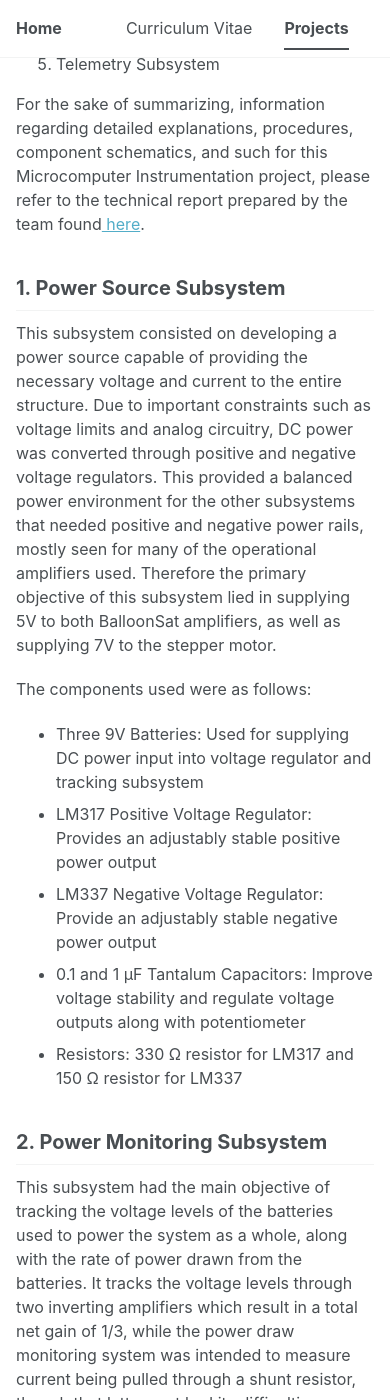
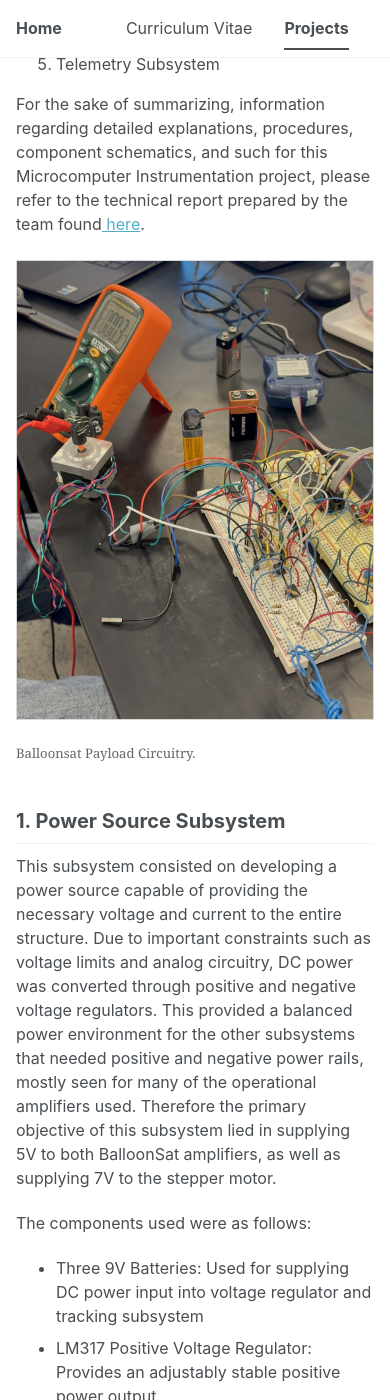
Before and after one commit to kikeamaya/kikeamaya.github.io, a Jekyll site: the page built from _portfolio/balloonsat.html, in a window 390 px wide and 1400 px high, scrolled down 813 px. Built offline with Jekyll 4.4.1, drawn with Linux system fonts in a browser that asks for light colours; a style sheet for code colours, icons or effects is not loaded; some of the changed text lies outside the part shown.

Commit message:
Balloonsat project page image imports, formatting, scss file created and html project file adjustments.

```diff
--- a/_portfolio/balloonsat.html
+++ b/_portfolio/balloonsat.html
@@ -33,6 +33,18 @@ this Microcomputer Instrumentation project, please refer to the technical report
 by the team found<a href="{{ '/files/EP391-Final-Project-Report.pdf' | relative_url }}" target="_blank" rel="noopener noreferrer"> here</a>.
 </p>
 
+<div class="balloonsat-gallery">
+    <figure class="balloonsat-gallery__objective">
+        <img
+        src="{{ '/images/EP_391_Project/EP391_Picture.jpeg' | relative_url }}"
+        alt="Finished BalloonSat Payload"
+        loading="lazy">
+        <figcaption>Balloonsat Payload Circuitry.
+        </figcaption>
+    </figure>
+
+</div>
+
 <h2> 1. Power Source Subsystem</h2>
 
 <p>
@@ -54,13 +66,35 @@ Therefore the primary objective of this subsystem lied in supplying 5V to both B
     <li> Resistors: 330 Ω resistor for LM317 and 150 Ω resistor for LM337</li>
 </ul>
 
+<div class="balloonsat-gallery balloonsat-gallery--two">
+    <figure class="balloonsat-gallery__subsystem balloonsat-gallery__subsystem--diagram">
+        <img
+        src="{{ '/images/EP_391_Project/LM317_Voltage_Regulator_Schematic.png' | relative_url }}"
+        alt="LM317 Voltage Regulator Schematics"
+        loading="lazy">
+        <figcaption>Positive Voltage Regulator
+        </figcaption>
+
+    </figure>
+
+    <figure class="balloonsat-gallery__subsystem balloonsat-gallery__subsystem--diagram">
+        <img
+        src="{{ '/images/EP_391_Project/LM337_Voltage_Regulator_Schematic.png' | relative_url }}"
+        alt="LM337 Voltage Regulator Schematics"
+        loading="lazy">
+        <figcaption>Negative Voltage Regulator
+        </figcaption>
+
+    </figure>
+</div>
+
 
 <h2> 2. Power Monitoring Subsystem</h2>
 
 <p>
 This subsystem had the main objective of tracking the voltage levels of the batteries used to power the system as a whole,
 along with the rate of power drawn from the batteries. It tracks the voltage levels through two inverting amplifiers
-which result in a total net gain of 1/3, while the power draw monitoring system was intended to measure current being
+which result in a total net gain of -1/3, while the power draw monitoring system was intended to measure current being
 pulled through a shunt resistor, though that latter part had its difficulties.
 </p>
 <p>For the first amplifier: </p>
@@ -82,6 +116,28 @@ Schematics of how power is sent through amplifiers, and how net gain turns to 1/
 amplifier and the official technical report.
 </p>
 
+<div class="balloonsat-gallery balloonsat-gallery--two">
+    <figure class="balloonsat-gallery__subsystem balloonsat-gallery__subsystem--diagram">
+        <img
+        src="{{ '/images/EP_391_Project/TL082_Operational_Amplifier_Schematic.png' | relative_url }}"
+        alt="TL082 Operational Amplifier Schematics"
+        loading="lazy">
+        <figcaption>TL082 Operational Amplifier.
+        </figcaption>
+    </figure>
+
+    <figure class="balloonsat-gallery__subsystem balloonsat-gallery__subsystem--diagram">
+        <img
+        src="{{ '/images/EP_391_Project/Voltage_Monitor_Amplifiers.png' | relative_url }}"
+        alt="Inverting Voltage Monitor Amplifier"
+        loading="lazy">
+        <figcaption> Voltage Monitor Inverting Amplifier System.
+        </figcaption>
+
+    </figure>
+
+
+</div>
 
 <h2> 3. Tracking Subsystem</h2>
 
@@ -104,6 +160,65 @@ readings, the mount would continue to rotate in the last direction until a new r
     <li> 10MΩ resistor</li>
 </ul>
 
+<div class="balloonsat-gallery balloonsat-gallery--two">
+    <figure class="balloonsat-gallery__subsystem">
+        <img
+        src="{{ '/images/EP_391_Project/Tracking_Pic_1.png' | relative_url }}"
+        alt="Tracking System Diagram"
+        loading="lazy">
+        <figcaption> Stepper Motor and 3D Mount with Photodiodes.
+        </figcaption>
+    </figure>
+
+    <figure class="balloonsat-gallery__subsystem">
+        <img
+        src="{{ '/images/EP_391_Project/Tracking_Pic_2.png' | relative_url }}"
+        alt="Tracking System Diagram"
+        loading="lazy">
+        <figcaption> Sunlight Tracking Subsystem.
+        </figcaption>
+    </figure>
+</div>
+
+<div class="balloonsat-gallery balloonsat-gallery--three">
+    <figure class="balloonsat-gallery__subsystem">
+        <img
+        src="{{ '/images/EP_391_Project/Tracking_3D_Mount.png' | relative_url }}"
+        alt="3D CAD Model of Tracking Subsystem"
+        loading="lazy">
+        <figcaption> 3D CAD Model of Photodiode Mount.
+        </figcaption>
+    </figure>
+
+    <figure class="balloonsat-gallery__subsystem balloonsat-gallery__subsystem--diagram">
+        <img
+        src="{{ '/images/EP_391_Project/Stepper_Motor_&_H-Bridge_Schematics.png' | relative_url }}"
+        alt="Stepper Motor and H-Bridge"
+        loading="lazy">
+        <figcaption> Stepper Motor schematics with H-Bridge and ATmega644PA microcontroller connections.
+        </figcaption>
+    </figure>
+
+    <figure class="balloonsat-gallery__subsystem balloonsat-gallery__subsystem--diagram">
+        <img
+        src="{{ '/images/EP_391_Project/Transimpedance_Amplifier.jpg' | relative_url }}"
+        alt="Transimpedance Amplifier"
+        loading="lazy">
+        <figcaption> LED Transimpedance Amplifier Schematics.
+        </figcaption>
+    </figure>
+</div>
+
+<div class="balloonsat-gallery">
+    <figure class="balloonsat-gallery__subsystem">
+        <img
+        src="{{ '/images/EP_391_Project/Tracking_Photodiode_Circuit_Schematic.png' | relative_url }}"
+        alt="Tracking System Calibration"
+        loading="lazy">
+        <figcaption> Tracking Subsystem Calibration Threshold.
+        </figcaption>
+    </figure>
+</div>
 
 <h2> 4. Temperature Subsystem </h2>
 
@@ -124,6 +239,36 @@ telemetry system through UART (see technical report).
     <li> TL082 operational amplifiers: Non-inverting amplifier setup</li>
 </ul>
 
+<div class="balloonsat-gallery balloonsat-gallery--three">
+    <figure class="balloonsat-gallery__subsystem balloonsat-gallery__subsystem--diagram">
+        <img
+        src="{{ '/images/EP_391_Project/Thermistor_Non-inverting_Amplifier.png' | relative_url }}"
+        alt="Thermistor Non-inverting Amplifier"
+        loading="lazy">
+        <figcaption> Thermistor Non-inverting Amplifier Schematics.
+        </figcaption>
+    </figure>
+
+     <figure class="balloonsat-gallery__subsystem balloonsat-gallery__subsystem--diagram">
+        <img
+        src="{{ '/images/EP_391_Project/ATmega644PA_Microcontroller.jpg' | relative_url }}"
+        alt="Microcontroller"
+        loading="lazy">
+        <figcaption> ATmega644PA Microcontroller Schematics.
+        </figcaption>
+    </figure>
+
+     <figure class="balloonsat-gallery__subsystem">
+        <img
+        src="{{ '/images/EP_391_Project/Thermistor.png' | relative_url }}"
+        alt="Thermistor"
+        loading="lazy">
+        <figcaption> Thermistor used for temperature readings.
+        </figcaption>
+    </figure>
+
+
+</div>
 
 <h2> 5. Telemetry Subsystem</h2>
 <p>
@@ -134,9 +279,34 @@ accordingly, and whether the expected result were being obtained or not.
 
 </p>
 
+<div class="balloonsat-gallery">
+    <figure class="balloonsat-gallery__subsystem">
+        <img
+        src="{{ '/images/EP_391_Project/UART_Telemetry.png' | relative_url }}"
+        alt="UART"
+        loading="lazy">
+        <figcaption> UART
+        </figcaption>
+
+    </figure>
+
+</div>
+
+<h2> Demonstration </h2>
 <p>
-A small demonstration on what the final product looked like can be seen in the following video:
+A small demonstration on what the final product looked like can be seen in the following video where the light tracking subsystem is put to the test.
+Even though it was able to detect the light source, it faced rotation from the resistance torque generated by the cables.
 </p>
+
+<figure class="balloonsat-video">
+    <video controls preload="metadata">
+        <source
+        src="{{ '/images/EP_391_Project/Balloonsat_Video_Trial.mp4' | relative_url }}"
+        type="video/mp4">
+        Your browser wasn't able to load this video
+    </video>
+
+</figure>
 
 
 
--- /dev/null
+++ b/_sass/_custom_balloonsat_pics.scss
@@ -0,0 +1,99 @@
+/* BalloonSat Project Image Layouts */
+
+.balloonsat-gallery
+{
+  display: grid;
+  grid-template-columns: minmax(0, 420px);
+  justify-content: center;
+  gap: 1rem;
+  margin: 1.5rem 0 2.5rem;
+}
+
+.balloonsat-gallery--two
+{
+  grid-template-columns: repeat(2, minmax(0, 1fr));
+}
+
+.balloonsat-gallery--three
+{
+  grid-template-columns: repeat(3, minmax(0, 1fr));
+}
+
+.balloonsat-gallery__objective,
+.balloonsat-gallery__subsystem
+{
+  margin: 0;
+  min-width: 0;
+}
+
+.balloonsat-gallery__objective img,
+.balloonsat-gallery__subsystem img
+{
+  display: block;
+  width: 100%;
+  max-width: 100%;
+  aspect-ratio: 1 / 1;
+  object-fit: cover;
+  border: 1px solid #d9d9d9;
+  border-radius: 0;
+}
+
+.balloonsat-gallery__objective img
+{
+  aspect-ratio: auto;
+  max-height: 460px;
+  object-fit: contain;
+}
+
+.balloonsat-gallery__objective figcaption,
+.balloonsat-gallery__subsystem figcaption,
+.balloonsat-video figcaption
+{
+  margin-top: 0.55rem;
+  color: #666;
+  font-size: 0.82rem;
+  line-height: 1.35;
+  text-align: center;
+}
+
+.balloonsat-video
+{
+  width: min(100%, 760px);
+  margin: 1.5rem auto 2.5rem;
+}
+
+.balloonsat-video video
+{
+  display: block;
+  width: 100%;
+  height: auto;
+  border: 1px solid #d9d9d9;
+  border-radius: 0;
+}
+
+/* Keep schematics readable without cropping their labels */
+.balloonsat-gallery__subsystem--diagram img
+{
+  object-fit: contain;
+  background: #fff;
+}
+
+/* Tablet layout */
+@media (max-width: 900px) {
+  .balloonsat-gallery--three {
+    grid-template-columns: repeat(2, minmax(0, 1fr));
+  }
+}
+
+/* Phone layout */
+@media (max-width: 600px) {
+  .balloonsat-gallery,
+  .balloonsat-gallery--two,
+  .balloonsat-gallery--three {
+    grid-template-columns: 1fr;
+  }
+
+  .balloonsat-gallery__objective img {
+    max-height: none;
+  }
+}
--- a/assets/css/main.scss
+++ b/assets/css/main.scss
@@ -41,4 +41,5 @@
     "custom_courses",
     "custom_mobile_navigation",
     "custom_about",
-    "custom_mobile_profile_pic";
+    "custom_mobile_profile_pic",
+    "custom_balloonsat_pics";
```
Also changed, not shown: images/EP_391_Project/ATmega644PA_Microcontroller.jpg (added), images/EP_391_Project/LM317_Voltage_Regulator_Schematic.png (added), images/EP_391_Project/LM337_Voltage_Regulator_Schematic.png (added), images/EP_391_Project/Stepper _Motor_&_H-Bridge_Schematics.png (added), images/EP_391_Project/TL082_Operational_Amplifier_Schematic.png (added), images/EP_391_Project/Thermistor_Non-inverting_Amplifier.png (added), images/EP_391_Project/Tracking_3D_Mount.png (added), images/EP_391_Project/Tracking_Photodiode_Circuit_Schematic.png (added), images/EP_391_Project/Tracking_Pic_1.png (added), images/EP_391_Project/Tracking_Pic_2.png (added), images/EP_391_Project/Tracking_Subsystem_Calibration.png (added), images/EP_391_Project/Transimpedance_Amplifier.jpg (added), images/EP_391_Project/Voltage_Monitor_Amplifiers.png (added), 2 other files.
